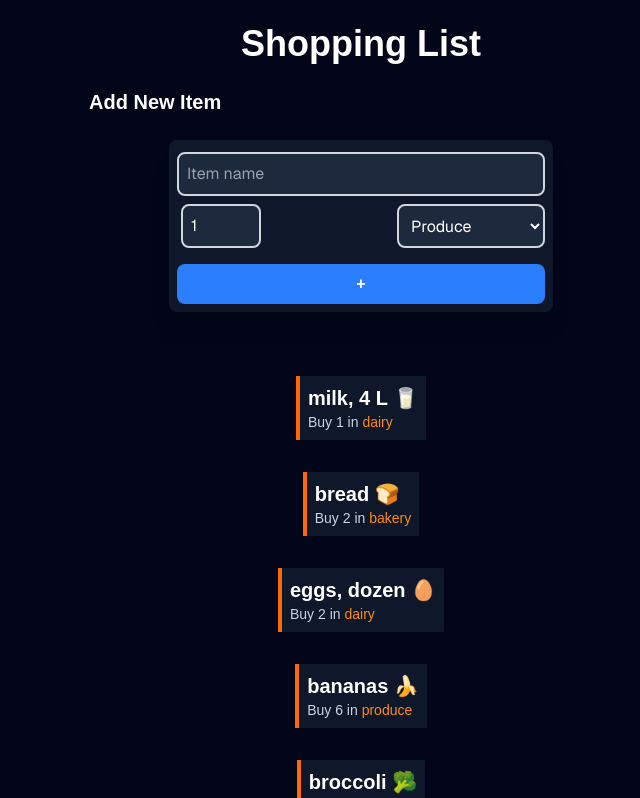
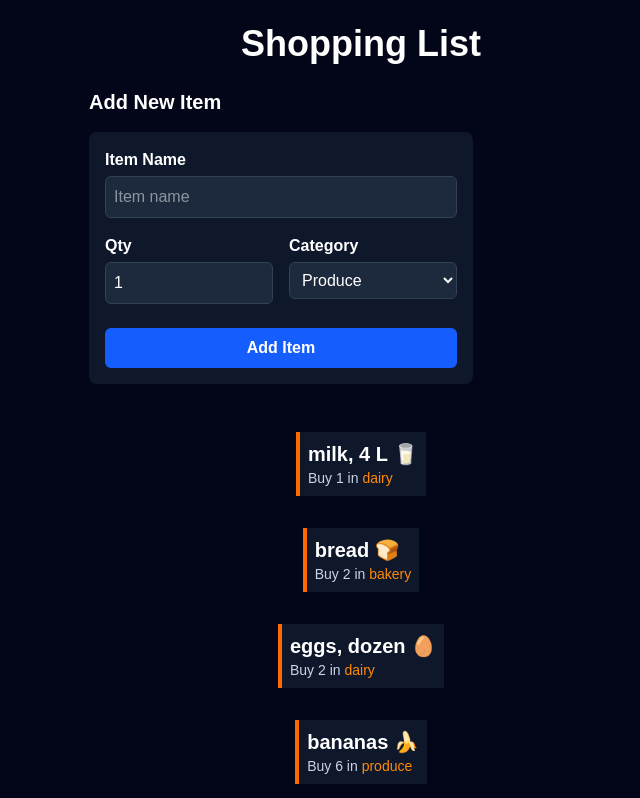
Before and after one commit to Parneetsandhu05/cprg306-assignments, a Next.js app: page /week-6 in a window 1280 px wide. Shown: the top 798 px of the page, without its empty margins (279-919 px from the left). Built offline with nearby package versions, Linux system fonts and the light colour scheme.

Commit message:
Complete Week 6 - Form with State

```diff
--- a/app/week-6/new-item.js
+++ b/app/week-6/new-item.js
@@ -2,87 +2,88 @@
 
 import { useState } from "react";
 
-// Part 2: Added the onAddItem prop to the function arguments
 export default function NewItem({ onAddItem }) {
-  // Initialize State
   const [name, setName] = useState("");
   const [quantity, setQuantity] = useState(1);
   const [category, setCategory] = useState("produce");
 
-  // Handle Form Submission
+  // Programmatic array for categories
+  const categories = [
+    "produce", "dairy", "bakery", "meat", "frozen foods",
+    "canned goods", "dry goods", "beverages", "snacks", "household", "other"
+  ];
+
   const handleSubmit = (event) => {
     event.preventDefault();
+    const item = {
+      id: Math.random().toString(36).substring(2, 9),
+      name,
+      quantity,
+      category,
+    };
 
-    // Part 2: Generate a random ID as required
-    const id = Math.random().toString(36).substring(2, 9);
-
-    // Create the item object
-    const item = { id, name, quantity, category };
-
-    // Part 2: Call the function passed as a prop instead of alert()
     onAddItem(item);
-
-    // Reset State
     setName("");
     setQuantity(1);
     setCategory("produce");
   };
 
   return (
-    <div className="flex justify-center w-full">
-      <form
-        onSubmit={handleSubmit}
-        className="p-2 m-4 bg-slate-900 text-black max-w-sm w-full rounded-lg shadow-xl"
-      >
-        <div className="mb-2">
+    <form onSubmit={handleSubmit} className="p-4 m-4 bg-slate-900 rounded-lg max-w-sm w-full text-white">
+      {/* Name Field with Label/ID connection */}
+      <div className="mb-4">
+        <label htmlFor="name" className="block mb-1 font-bold">Item Name</label>
         <input
+          id="name"
           type="text"
           placeholder="Item name"
           required
           value={name}
           onChange={(e) => setName(e.target.value)}
-            // Added bg-slate-800 and text-white for better visibility
-            className="w-full mt-1 border-2 border-gray-300 p-2 rounded-lg font-sans bg-slate-800 text-white placeholder-gray-400"
+          className="w-full p-2 rounded-md bg-slate-800 border border-slate-700 text-white focus:border-blue-500 outline-none"
         />
       </div>
 
-        <div className="flex justify-between">
+      <div className="flex gap-4">
+        {/* Quantity Field */}
+        <div className="flex-1">
+          <label htmlFor="quantity" className="block mb-1 font-bold">Qty</label>
           <input
+            id="quantity"
             type="number"
             min="1"
             max="99"
             required
             value={quantity}
             onChange={(e) => setQuantity(Number(e.target.value))}
-            className="w-20 ml-1 border-2 border-gray-300 p-2 rounded-lg font-sans bg-slate-800 text-white"
+            className="w-full p-2 rounded-md bg-slate-800 border border-slate-700 text-white"
           />
+        </div>
 
+        {/* Category Field - Programmatic Rendering */}
+        <div className="flex-1">
+          <label htmlFor="category" className="block mb-1 font-bold">Category</label>
           <select
+            id="category"
             value={category}
             onChange={(e) => setCategory(e.target.value)}
-            className="ml-1 border-2 border-gray-300 p-2 rounded-lg font-sans bg-slate-800 text-white"
+            className="w-full p-2 rounded-md bg-slate-800 border border-slate-700 text-white capitalize"
           >
-            <option value="produce text-black">Produce</option>
-            <option value="dairy text-black">Dairy</option>
-            <option value="bakery text-black">Bakery</option>
-            <option value="meat text-black">Meat</option>
-            <option value="frozen text-black">Frozen Foods</option>
-            <option value="canned text-black">Canned Goods</option>
-            <option value="dry text-black">Dry Goods</option>
-            <option value="beverages text-black">Beverages</option>
-            <option value="snacks text-black">Snacks</option>
-            <option value="household text-black">Household</option>
-            <option value="other text-black">Other</option>
+            {categories.map((cat) => (
+              <option key={cat} value={cat} className="bg-slate-800 text-white">
+                {cat}
+              </option>
+            ))}
           </select>
+        </div>
       </div>
 
       <button
         type="submit"
-          className="w-full mt-4 py-2 px-4 bg-blue-500 text-white font-semibold rounded-lg shadow-md hover:bg-blue-700 focus:outline-none focus:ring-2 focus:ring-blue-400 focus:ring-opacity-75"
+        className="w-full mt-6 py-2 bg-blue-600 hover:bg-blue-500 rounded-md font-bold transition-colors"
       >
-          +
+        Add Item
       </button>
     </form>
-    </div>
   );
 }
```
Lines whose indentation alone changed are shown as unchanged.
